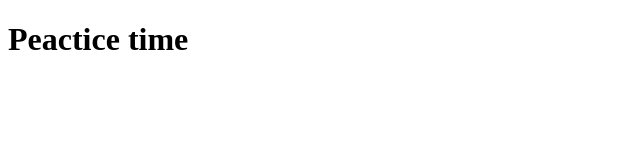
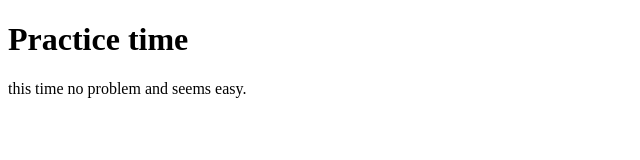
Before and after one commit to dhrubobhuiyan-coder/practice-repo, a plain HTML site: page index.html in a window 1280 px wide. Shown: the whole page, without its empty margins (0-640 px from the left). Drawn offline with Linux system fonts and the light colour scheme.

Commit message:
learning

```diff
--- a/index.html
+++ b/index.html
@@ -6,6 +6,7 @@
     <title>Document</title>
 </head>
 <body>
-    <h1>Peactice time</h1>
+    <h1>Practice time</h1>
+    <p>this time no problem and seems easy.</p>
 </body>
 </html>
```
